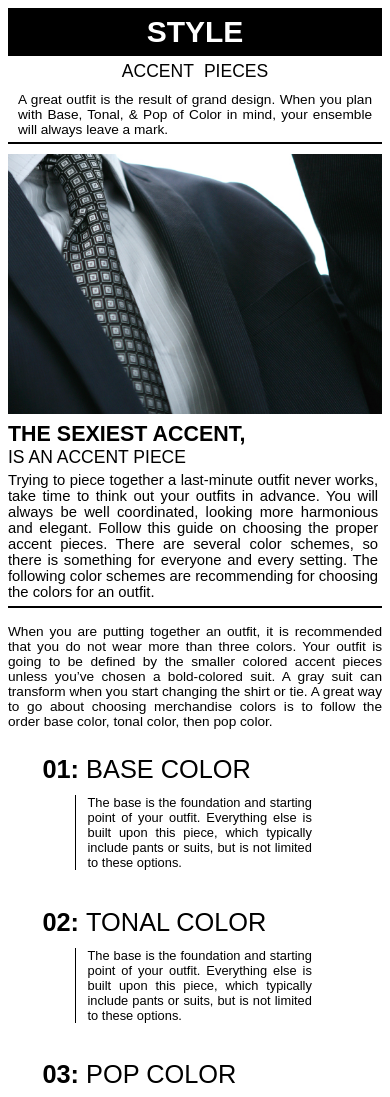
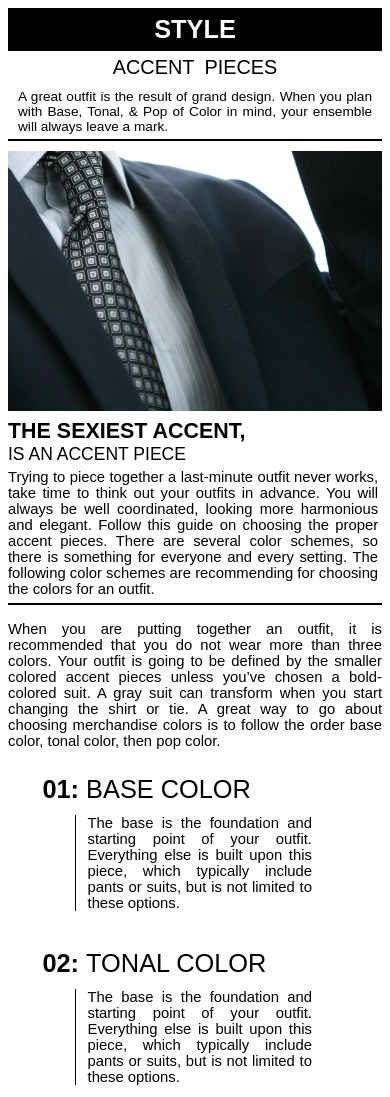
Before and after one commit to bellicose100xp/blog-accent-pieces, a plain HTML site: page index.html in a window 390 px wide. Shown: the top 1097 px of the page. Drawn offline with Linux system fonts and the light colour scheme.

Commit message:
fixed title font sizing

```diff
--- a/index.html
+++ b/index.html
@@ -97,7 +97,7 @@
 
             .hs-description-item {
                 padding-top: 10px;
-                font-size: 3.5vw;
+                font-size: 2.7vw;
                 text-align: justify;
             }
             .hs-subtitle-item {
@@ -128,12 +128,15 @@
                 order: 1;
                 padding: 7px;
             }
+            .hs-title-item {
+                font-size: 5.1vw;
+            }
             .hs-title {
-                font-size: 20px;
                 flex-flow: row nowrap;
             }
             .hs-description-item {
                 padding-top: 5px;
+                font-size: 3.5vw;
                 text-align: justify;
             }
             .hs-line {
@@ -145,7 +148,7 @@
                 display: none;
             }
             .hs-subtitle-item {
-                font-size: 30px;
+                font-size: 6.5vw;
             }
         }
     </style>
@@ -343,7 +346,7 @@
         .b2-description-text {
             /*background-color: rgba(255, 0, 0, 0.5);*/
             width: 40%;
-            font-size: 1.5vw;
+            font-size: 1.6vw;
             padding-left: 3%;
             text-align: justify;
             line-height: 1.8vw;
@@ -403,7 +406,7 @@
 
         @media all and (max-width: 768px) {
             .b2-heading-long-description {
-                font-size: 3.5vw;
+                font-size: 3.8vw;
                 padding: 0;
                 padding-bottom: 2vw;
             }
@@ -445,7 +448,7 @@
 
             .b2-description-text {
                 width: 60%;
-                font-size: 3.3vw;
+                font-size: 3.8vw;
                 padding-left: 3%;
                 text-align: justify;
                 line-height: unset;
@@ -785,7 +788,7 @@
             .b3-description {
                 padding-top: 1vw;
                 padding-right: 1vw;
-                font-size: 3.5vw;
+                font-size: 3.8vw;
                 font-weight: lighter;
                 line-height: unset;
                 text-align: justify;
@@ -793,7 +796,7 @@
 
             .b3-heading-long-description {
                 padding: 2vw 0;
-                font-size: 3.5vw;
+                font-size: 3.8vw;
                 text-align: justify;
             }
         }
```
